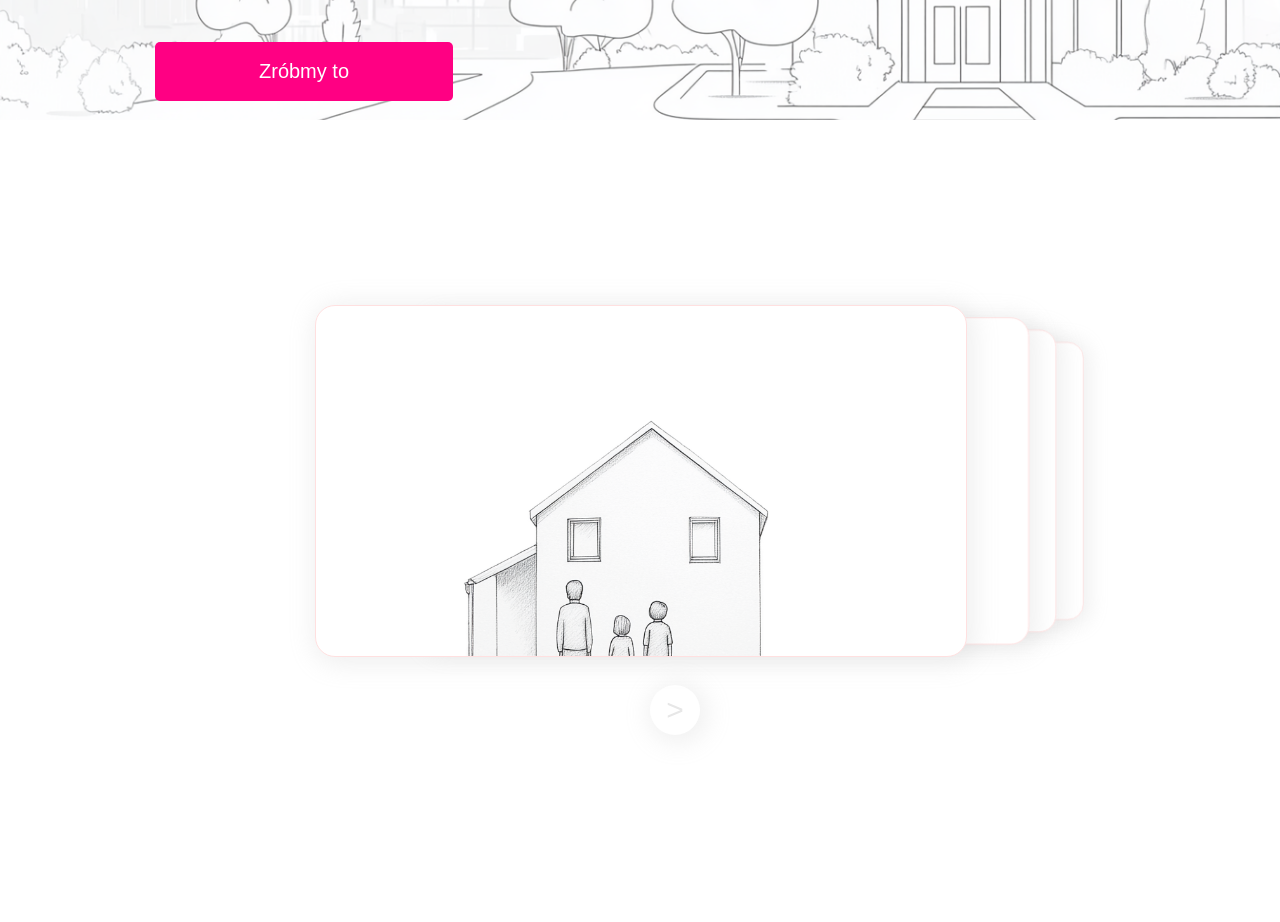
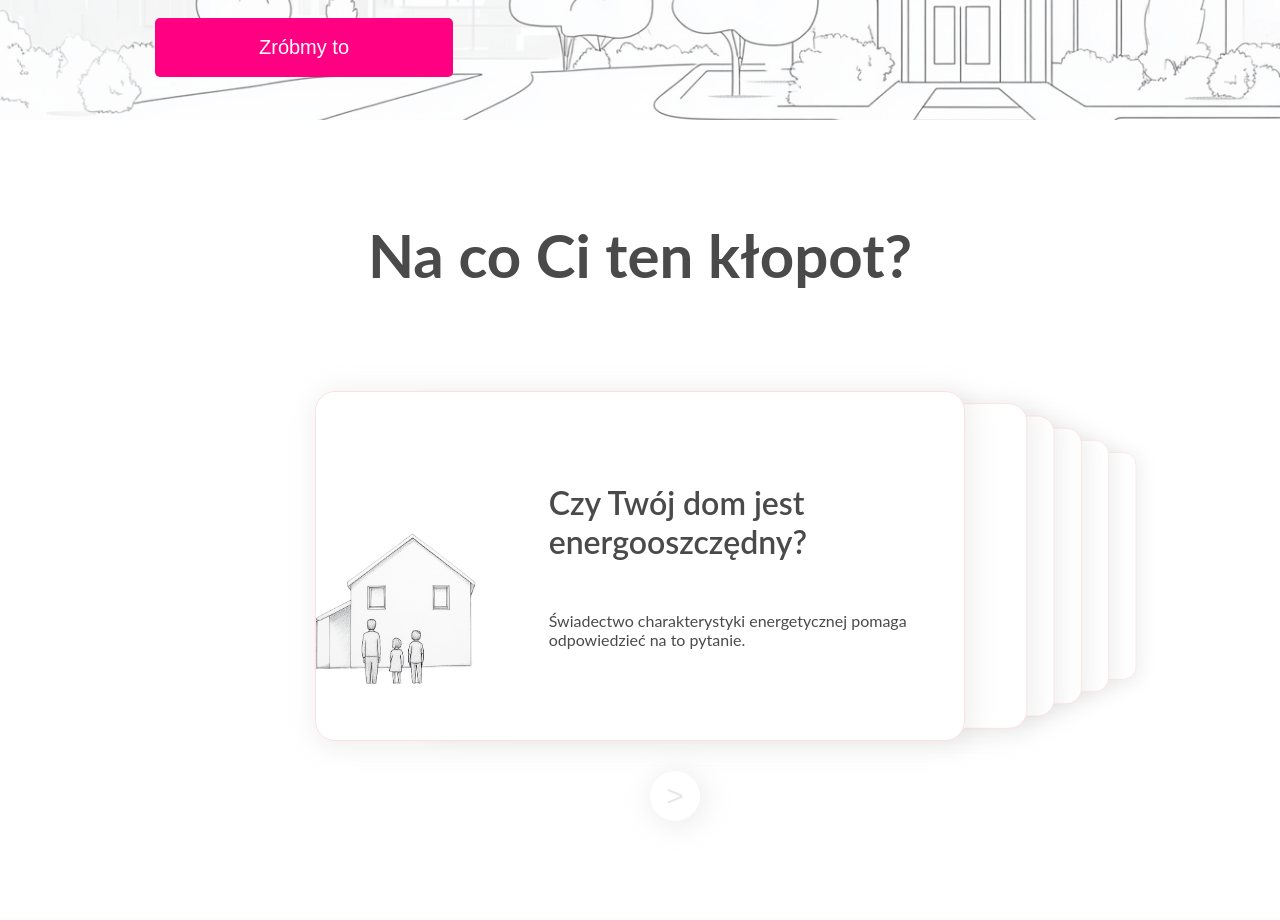
Before and after one commit to przemekoduje/certyfikat, a React (Create React App) app: page / in a window 1280 px wide. Shown: the part 680-1602 px from the top of the page. Built offline with nearby package versions, Linux system fonts and the light colour scheme; the HTML template or start-up script is replaced by a standard one; a web font is replaced by a local one.

Commit message:
Poprawki w logice przewijania kart

```diff
--- a/src/components/home2/Home2.jsx
+++ b/src/components/home2/Home2.jsx
@@ -4,10 +4,12 @@ import "./home2.scss";
 
 // Karty z obrazami
 const cards = [
-  { id: 1, imageUrl: "/images/Tło usunięte (scene1).png" },
-  { id: 2, imageUrl: "/images/Tło usunięte (scene2).png" },
-  { id: 3, imageUrl: "/images/Tło usunięte (scene3).png" },
-  { id: 4, imageUrl: "/images/Tło usunięte (scene4).png" },
+  { id: 1, imageUrl: "/images/Tło usunięte (scene1).png", h3: "Czy Twój dom jest energooszczędny?", p: "Świadectwo charakterystyki energetycznej pomaga odpowiedzieć na to pytanie." },
+  { id: 2, imageUrl: "/images/Tło usunięte (scene2).png", h3: "Pierwszy krok do oszczędności.", p: "Z pomocą specjalisty możesz dowiedzieć się, jak poprawić efektywność energetyczną swojego domu." },
+  { id: 3, imageUrl: "/images/Tło usunięte (scene3).png", h3: "Zoptymalizuj swój dom.", p: "Świadectwo energetyczne wskazuje, gdzie Twój dom może zaoszczędzić energię – od izolacji po lepsze okna." },
+  { id: 4, imageUrl: "/images/Tło usunięte (scene4).png", h3: "Komfort i oszczędność.", p: "Lepsza efektywność energetyczna to niższe rachunki, większy komfort życia i przyjazność dla natury." },
+  { id: 5, imageUrl: "/images/Tło usunięte (scene5).png", h3: "Świadectwo to krok ku lepszemu środowisku.", p: "Dzięki świadectwom energetycznym zmniejszamy nasz ślad węglowy i dbamy o przyszłość planety." },
+  { id: 6, imageUrl: "/images/Tło usunięte (scene6).png", h3: "Świadectwo to inwestycja w naturę.", p: "Z każdym świadectwem sadzimy drzewa, wspólnie tworząc zdrowszą przyszłość dla nas wszystkich." },
 ];
 
 export default function Home2() {
@@ -55,29 +57,28 @@ export default function Home2() {
     const offset = distance * 50; // Stała wartość dla przesunięcia
     const scale = 1 - distance * 0.07; // Stała wartość dla zmniejszania skali
 
-    if (index === currentIndex) {
     return {
       zIndex: zIndexes[index],
     };
-    } else if (index < currentIndex) {
-      return {
-        zIndex: zIndexes[index],
   };
-    } else {
-      return {
-        zIndex: zIndexes[index],
-      };
+
+  // Dodajemy obsługę przeciągania
+  const handleDragEnd = (event, info) => {
+    if (info.offset.x > 45) {
+      handleSwipe("left"); // Swipe w prawo
+    } else if (info.offset.x < -45) {
+      handleSwipe("right"); // Swipe w lewo
     }
   };
 
   return (
     <div className="home2-container">
+      <h1 className="lato-regular">Na co Ci ten kłopot?</h1>
       <div className="card-swipe-container">
         {cards.map((card, index) => (
           <motion.div
             key={card.id}
-            className={`card ${
-              index === currentIndex
+            className={`card ${index === currentIndex
               ? "active"
               : index < currentIndex
                 ? "left"
@@ -97,14 +98,33 @@ export default function Home2() {
                 : 1 - (Math.abs(currentIndex - index) * 0.07), // Skala
             }}
 
+            // Dodajemy przeciąganie
+            drag="x"
+            dragConstraints={{ left: 0, right: 0 }} // Ograniczamy przeciąganie w poziomie
+            onDragEnd={handleDragEnd} // Obsługa przeciągnięcia karty
+
             // Definiujemy animację przejścia
             transition={{
               type: "spring", // Zastosowanie sprężyny
               stiffness: 300, // Im wyższa wartość, tym szybciej karta wróci na miejsce
               damping: 30, // Kontroluje "drgania" przy animacji
             }}
+
+            // Obsługa kliknięcia na kartę poniżej
+            onClick={() => {
+              if (index !== currentIndex) {
+                setCurrentIndex(index); // Zmień aktywną kartę na tę klikniętą
+                handleSwipe("right")
+              }
+            }}
           >
+            <div className="h2-img">
               <img src={card.imageUrl} alt={`Card ${card.id}`} className="card-img" />
+            </div>
+            <div className="h2-texts">
+              <h3 className="lato-regular">{card.h3}</h3>
+              <p className="lato-regular">{card.p}</p>
+            </div>
           </motion.div>
         ))}
       </div>
--- a/src/components/home2/home2.scss
+++ b/src/components/home2/home2.scss
@@ -5,6 +5,13 @@
   flex-direction: column;
   justify-content: center;
   align-items: center;
+
+  h1{
+    font-size: 60px;
+    font-weight: 700;
+    color:#4a4a4a;
+    margin-bottom: 100px;
+  }
 
   .controls {
 
@@ -38,6 +45,7 @@
     width: 650px;
     height: 350px;
 
+
     .card {
       position: absolute;
       top: 0;
@@ -49,12 +57,65 @@
       background-color: white;
       border: 1px solid rgb(255, 224, 224);
       box-shadow: 3px 3px 25px 5px rgba(179, 179, 179, 0.2);
+      display: flex;
+      align-items: center;
+
+
+
+
+      .h2-img{
+        flex: 1;
+        height: 100%;
+        align-self: flex-end;
 
         img {
           width: 100%;
           height: 100%;
           object-fit: cover;
+
+        }
+      }
+
+
+      .h2-texts {
+        flex: 2;
+        display: flex;
+        flex-direction: column;
+        padding: 10px 50px;
+        gap: 50px;
+
+
+        h3 {
+          font-size: 32px;
+          font-weight: 600;
+          color:#4a4a4a;
+        }
+
+        p {
+          font-size: 16px;
+          color:#4a4a4a;
+        }
+      }
+
+
     }
   }
 }
+
+/* Media query for screens smaller than 740px */
+@media (min-width: 1440px) {}
+
+
+
+
+@media (max-width: 740px) {
+  .home2-container .card-swipe-container {
+    width: 450px;
   }
+}
+
+@media (max-width: 450px) {
+  .home2-container .card-swipe-container {
+    width: 250px;
+  }
+}
--- a/src/index.css
+++ b/src/index.css
@@ -1,3 +1,9 @@
+*{
+  margin: 0;
+  padding: 0;
+  box-sizing: border-box;
+}
+
 
 @import url('https://fonts.googleapis.com/css2?family=Amethysta&family=Lato:ital,wght@0,100;0,300;0,400;0,700;0,900;1,100;1,300;1,400;1,700;1,900&family=Merriweather:ital,wght@0,300;0,400;0,700;0,900;1,300;1,400;1,700;1,900&display=swap');
 
```
Also changed, not shown: 1 other file (tests, documents, lock files or other folders). Lines whose indentation alone changed are shown as unchanged.
